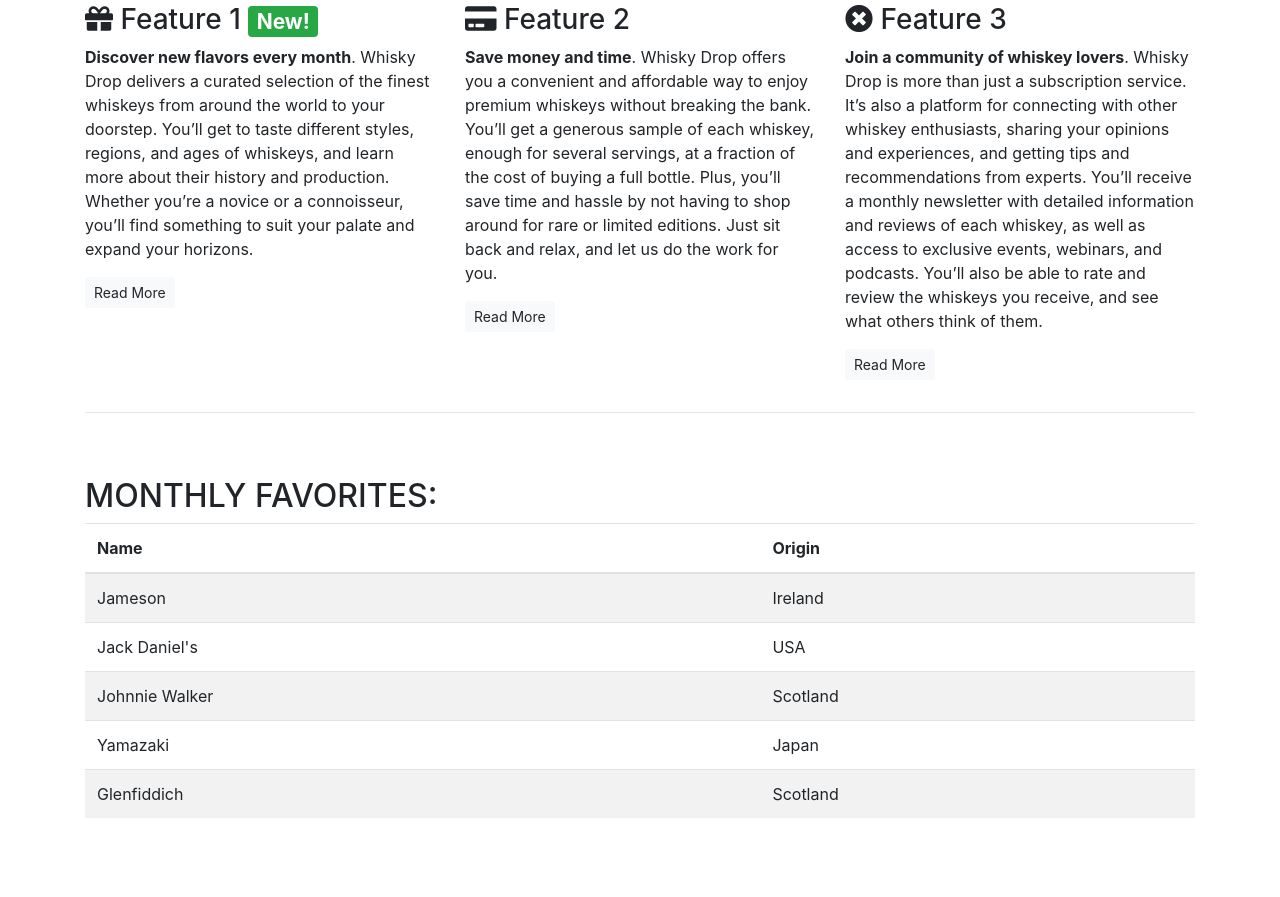
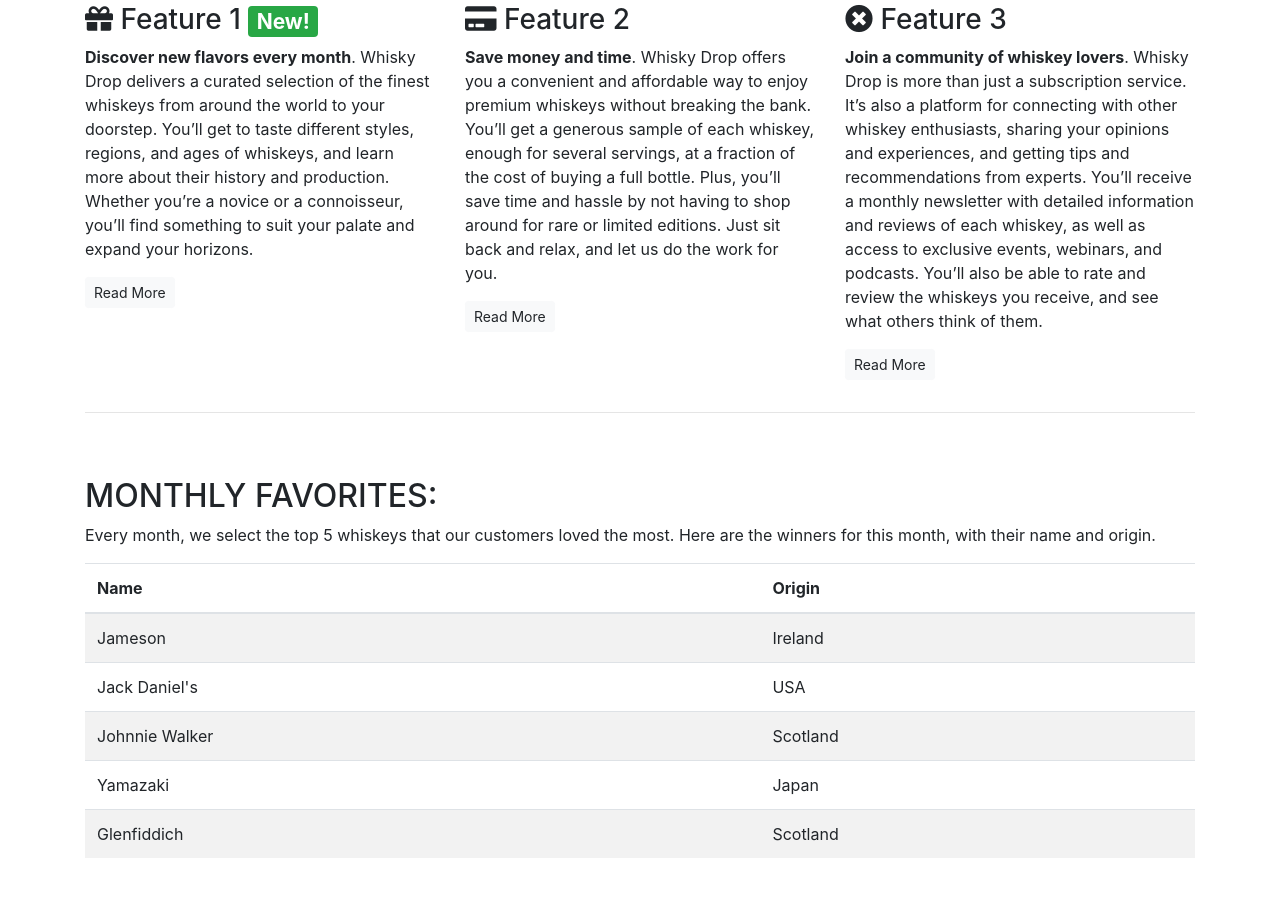
Before and after one commit to yosephdev/whiskey-drop, a plain HTML site: page index.html in a window 1280 px wide. Shown: the part 971-1868 px from the top of the page. Drawn offline with nearby package versions, Linux system fonts and the light colour scheme.

Commit message:
feat: Add a center-text div to the monthly-favorites section

```diff
--- a/index.html
+++ b/index.html
@@ -160,6 +160,9 @@
                     <div class="center-heading">
                         <h2 class="text-uppercase">Monthly favorites:</h2>
                     </div>
+                    <div class="center-text">
+                        <p>Every month, we select the top 5 whiskeys that our customers loved the most. Here are the winners for this month, with their name and origin.</p>
+                    </div>
                     <table class="table table-striped">
                         <thead>
                             <tr>
```
